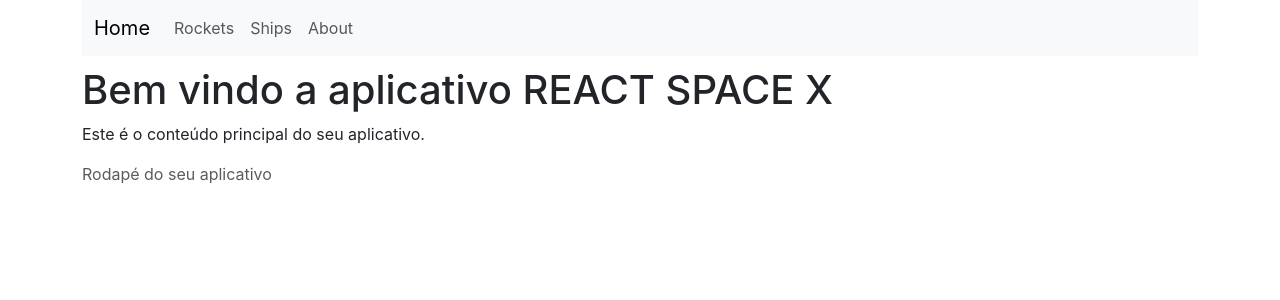
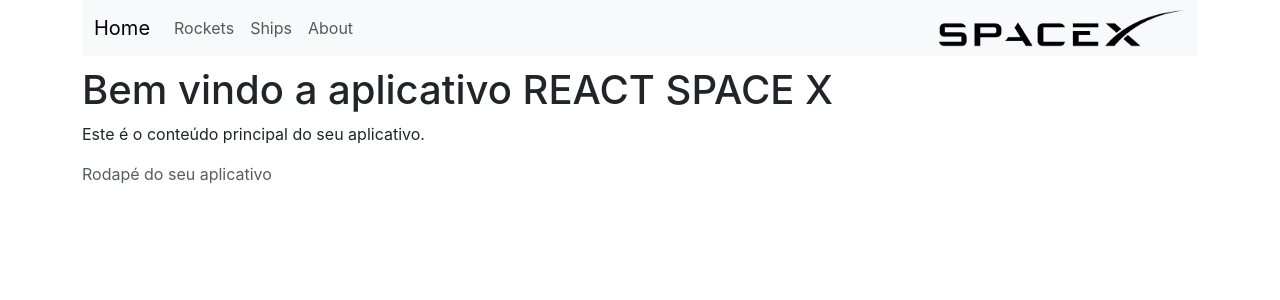
Before and after one commit to PedroZulim/Projeto-Web-Full-Stack, a React (Create React App) app in the folder my-app/: page / in a window 1280 px wide. Shown: the top 300 px of the page. Built offline with nearby package versions, Linux system fonts and the light colour scheme; the HTML template or start-up script is replaced by a standard one.

Commit message:
Header SpaceX

```diff
--- a/my-app/src/template/Header.js
+++ b/my-app/src/template/Header.js
@@ -17,9 +17,9 @@
               <li className="nav-item">
                 <Link to="/About" className="nav-link"> About</Link>
               </li>
-
             </ul>
           </div>
+          <img src="SpaceX_Logo_Black.png" alt="Descrição da imagem" width="250" height="40" />
         </div>
       </nav>
   )
```
Also changed, not shown: my-app/public/SpaceX_Logo_Black.png (added).
